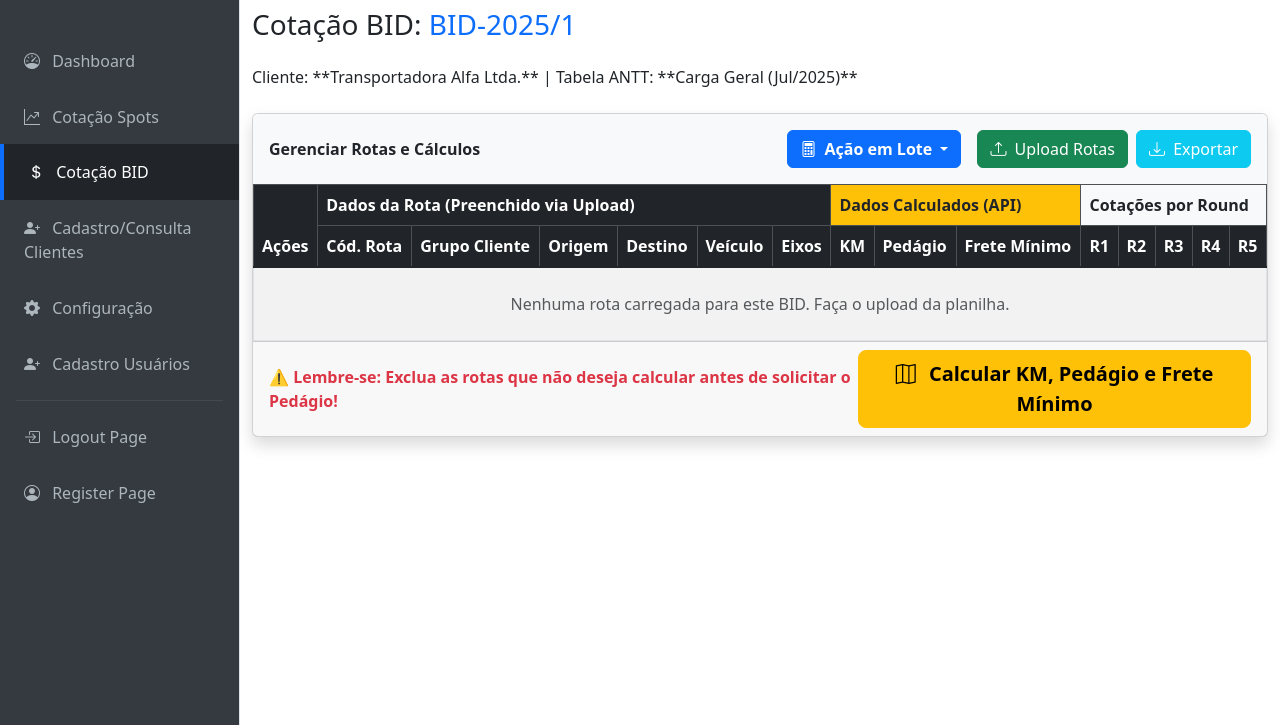
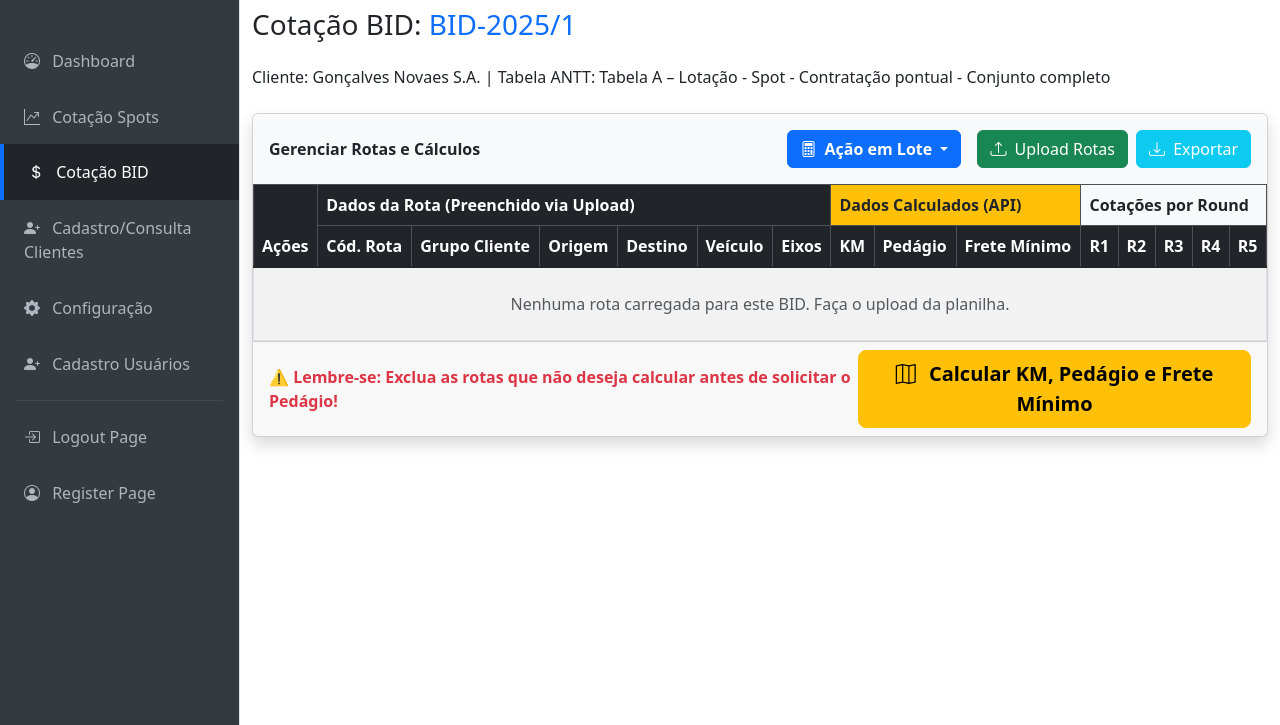
Before and after one commit to AVSantosDev/ProjetoCotacao, a Django app: page /cotacao/cotacao/bid/detalhe/1/ in a window 1280 px wide. Shown: the part 75-800 px from the top of the page. Run offline with Django 5.2, Linux system fonts and the light colour scheme; data comes from the database, SQL or seed files in the repository; some libraries are stand-ins or nearby versions.

Commit message:
ajuste somente no templates cotacao bid detalhe, analisando alternativa de importar uma planilha e uma logica de identificar qual tipo de veiculo e equipamentos

```diff
--- a/cotacao/templates/cotacao_bid_detalhe.html
+++ b/cotacao/templates/cotacao_bid_detalhe.html
@@ -6,7 +6,7 @@
 {% block content %}
 
     <h3 class="mb-4 text-dark">Cotação BID: <span class="text-primary">BID-2025/{{ bid_id }}</span></h3>
-    <p class="mb-4">Cliente: **Transportadora Alfa Ltda.** | Tabela ANTT: **Carga Geral (Jul/2025)**</p>
+    <p class="mb-4">Cliente: {{cliente.razaoSocial}} | Tabela ANTT: {{antt.Descricao}}</p>
 
     <div class="card shadow mb-4">
         <div class="card-header py-3 bg-light border-0 d-flex justify-content-between align-items-center">
```
Also changed, not shown: cotacao/views.py (+5 -4 lines).
